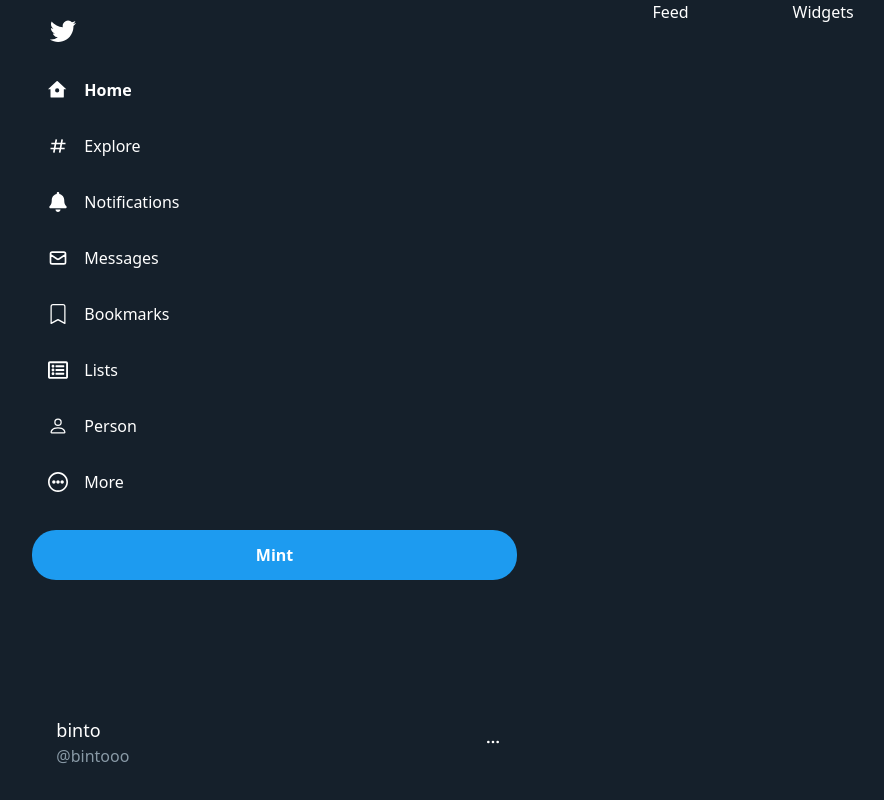
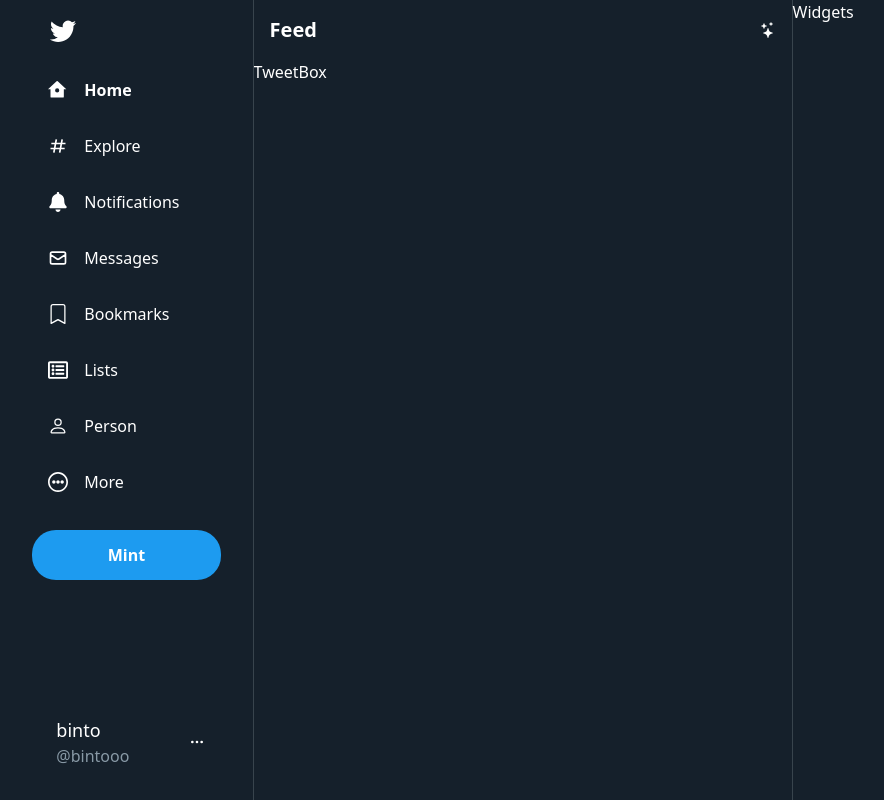
Before and after one commit to bintojoseph/twitter-clone-web3, a Next.js app in the folder client/: page / in a window 1280 px wide. Shown: the whole page, without its empty margins (213-1097 px from the left). Built offline with nearby package versions, Linux system fonts and the light colour scheme.

Commit message:
tweetbox added

```diff
--- /dev/null
+++ b/client/components/home/Feed.js
@@ -0,0 +1,25 @@
+import {useEffect,useState} from 'react'
+import { BsStars } from 'react-icons/bs'
+import TweetBox from './TweetBox'
+
+const style = {
+    wrapper: `flex-[2] border-r border-l border-[#38444d] overflow-y-scroll`,
+    header: `sticky top-0 bg-[#15202b] z-10 p-4 flex justify-between items-center`,
+    headerTitle: `text-xl font-bold`,
+}
+
+function Feed() {
+return (
+    <div className={style.wrapper}>
+        <div className={style.header}>
+            <div className={style.headerTitle}>
+                Feed
+            </div>
+            <BsStars/>
+        </div>
+        <TweetBox/>
+    </div>
+)
+}
+
+export default Feed
--- /dev/null
+++ b/client/components/home/TweetBox.js
@@ -0,0 +1,9 @@
+import React from 'react'
+
+function TweetBox() {
+  return (
+    <div>TweetBox</div>
+  )
+}
+
+export default TweetBox
--- a/client/pages/index.js
+++ b/client/pages/index.js
@@ -1,4 +1,5 @@
 import Sidebar from '../components/Sidebar'
+import Feed from '../components/home/Feed'
 import Head from 'next/head'
 import Image from 'next/image'
 
@@ -12,7 +13,7 @@ const Home = () => {
     <div className={style.wrapper}>
       <div className={style.content}>
         <Sidebar/>
-        <h2>Feed</h2>
+        <Feed/>
         <h2>Widgets</h2>
       </div>
     </div>
```
